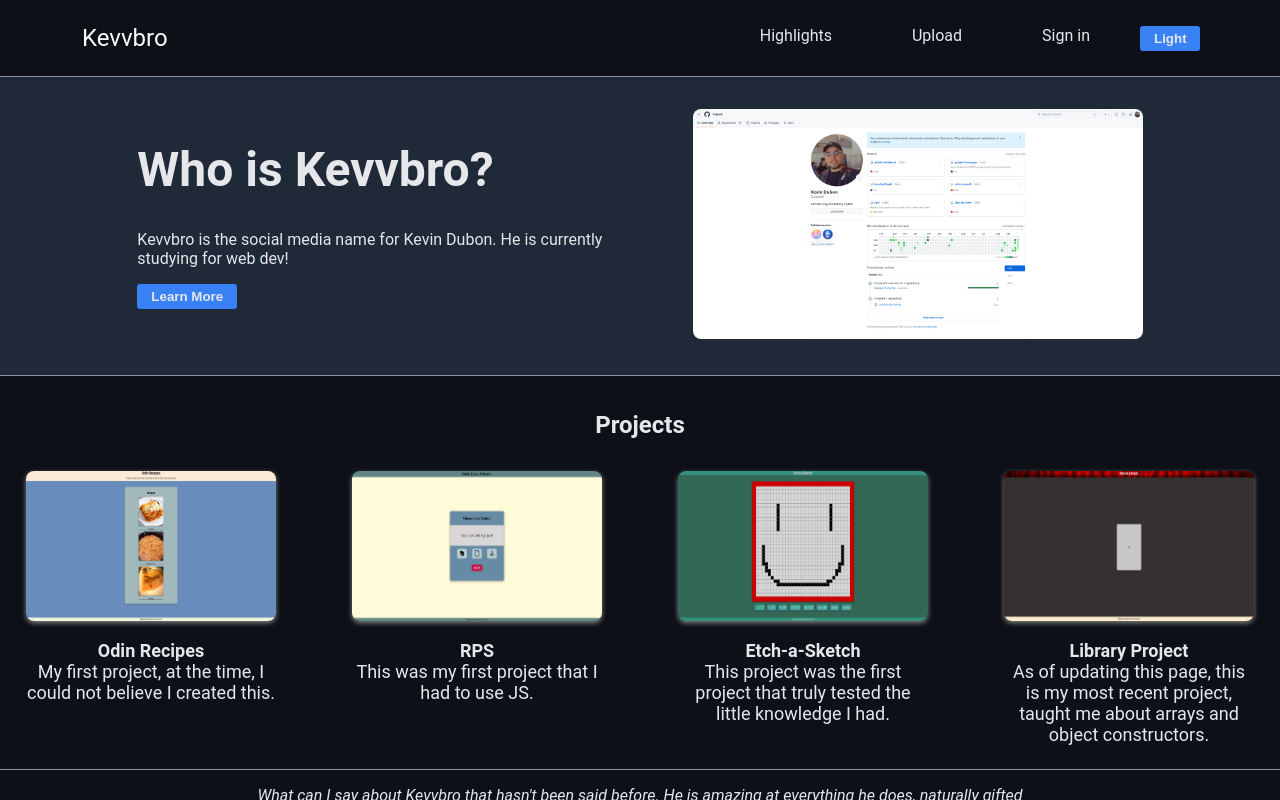
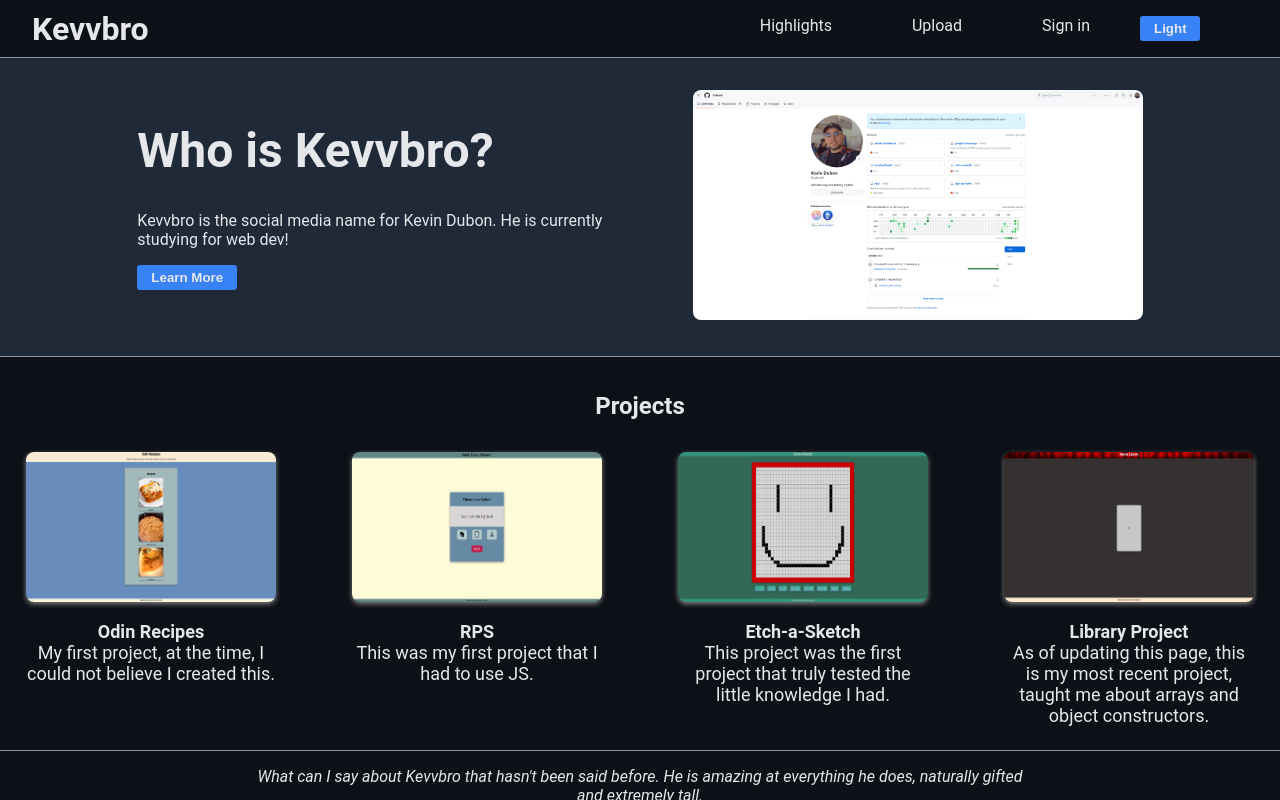
Before and after one commit to Dubonk/LandingPage2, a plain HTML site: page index.html in a window 1280 px wide. Drawn offline with Linux system fonts and the light colour scheme.

Commit message:
minor code cleanup.

```diff
--- a/index.html
+++ b/index.html
@@ -9,7 +9,7 @@
 </head>
 <body>
     <div class="header">
-        <p>Kevvbro</p>
+        <div id="title">Kevvbro</div>
         <ul>
             <li><a href="">Highlights</a></li>
             <li><a href="">Upload</a></li>
--- a/styles.css
+++ b/styles.css
@@ -201,3 +201,8 @@ li:hover {
     color: #e5e7eb;
     border-bottom: 1px solid #8b949e;
 }
+
+#title {
+    font-size: xx-large;
+    font-weight: bolder;
+}
```
